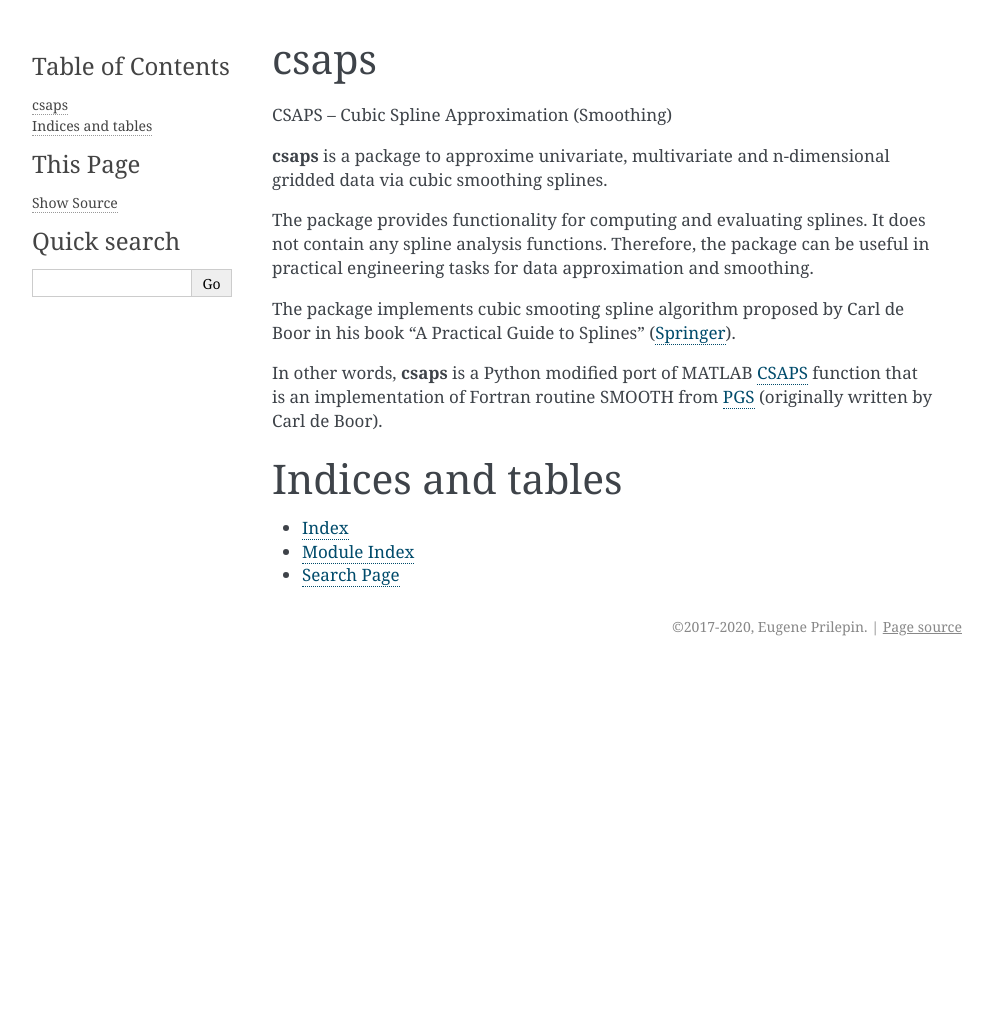
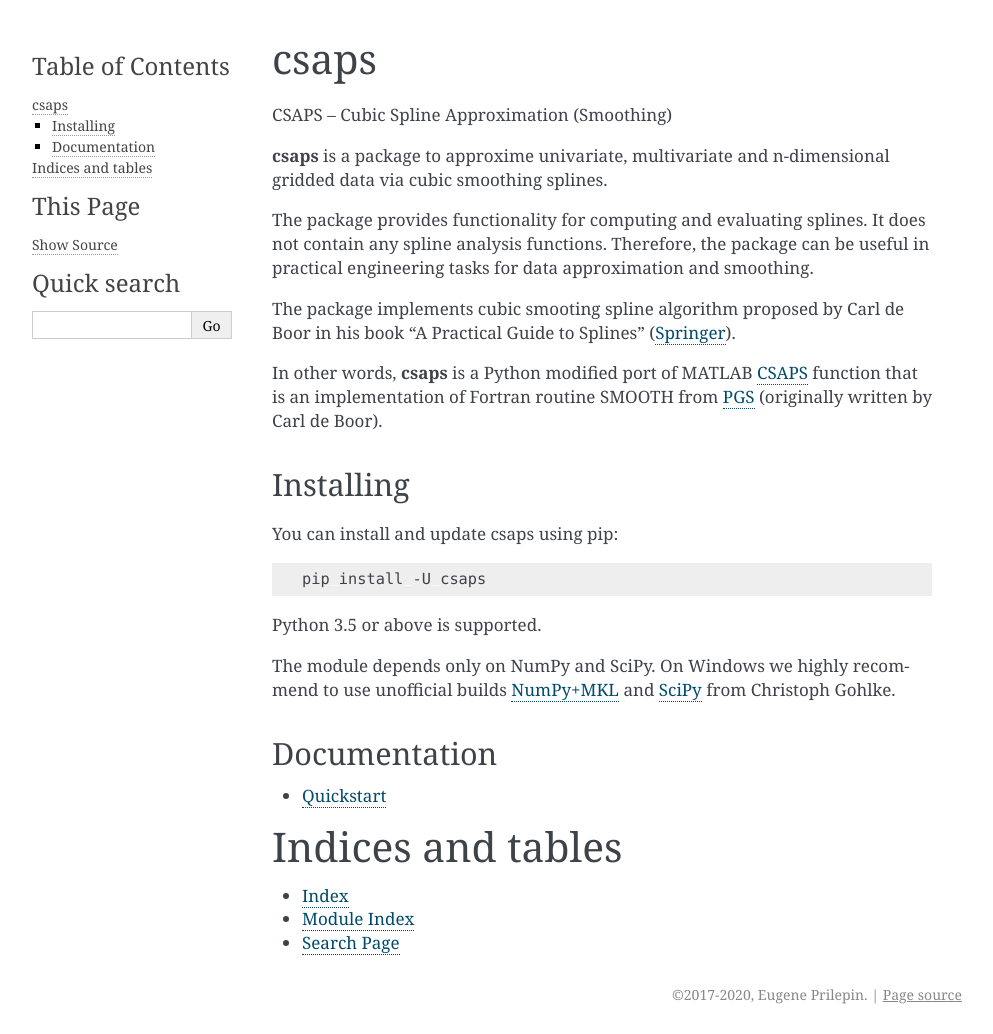
Before and after one commit to espdev/csaps, a Sphinx documentation site: the page built from docs/index.rst, in a window 1280 px wide. Shown: the whole page, without its empty margins (148-1141 px from the left). Built offline with Sphinx 7.4.7, drawn with Linux system fonts in a browser that asks for light colours; before the commit the page ends 900 px from its top, so only the background shows below that.

Commit message:
Add quickstart docs

```diff
--- a/docs/index.rst
+++ b/docs/index.rst
@@ -17,9 +17,29 @@
 that is an implementation of Fortran routine SMOOTH from `PGS <http://pages.cs.wisc.edu/~deboor/pgs/>`_
 (originally written by Carl de Boor).
 
+Installing
+----------
+
+You can install and update csaps using pip:
+
+.. code-block:: bash
+
+    pip install -U csaps
+
+Python 3.5 or above is supported.
+
+The module depends only on NumPy and SciPy.
+On Windows we highly recommend to use unofficial builds
+`NumPy+MKL <https://www.lfd.uci.edu/~gohlke/pythonlibs/#numpy>`_ and
+`SciPy <https://www.lfd.uci.edu/~gohlke/pythonlibs/#scipy>`_ from Christoph Gohlke.
+
+Documentation
+-------------
+
 .. toctree::
-   :maxdepth: 2
-   :caption: Contents:
+    :maxdepth: 2
+
+    quickstart
 
 
 Indices and tables
```
Also changed, not shown: docs/quickstart.rst (added, +126 -0 lines).
